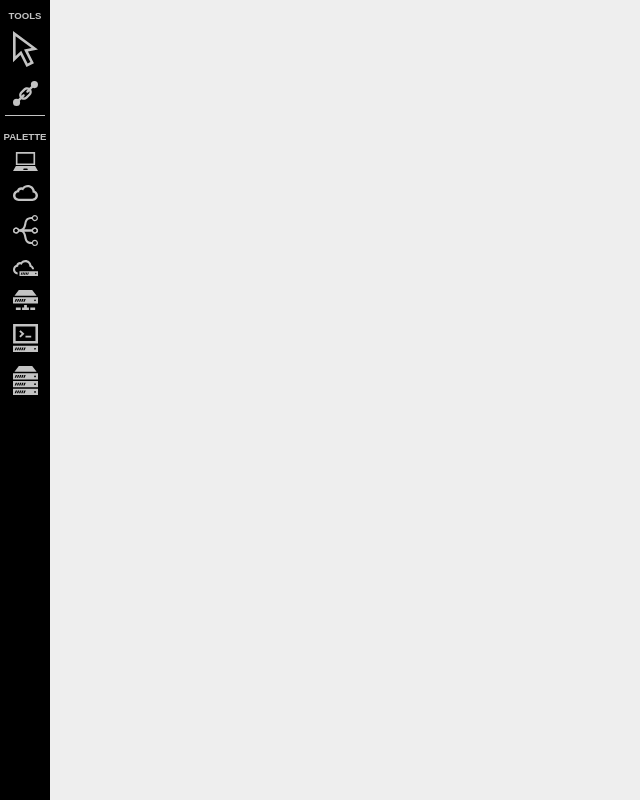
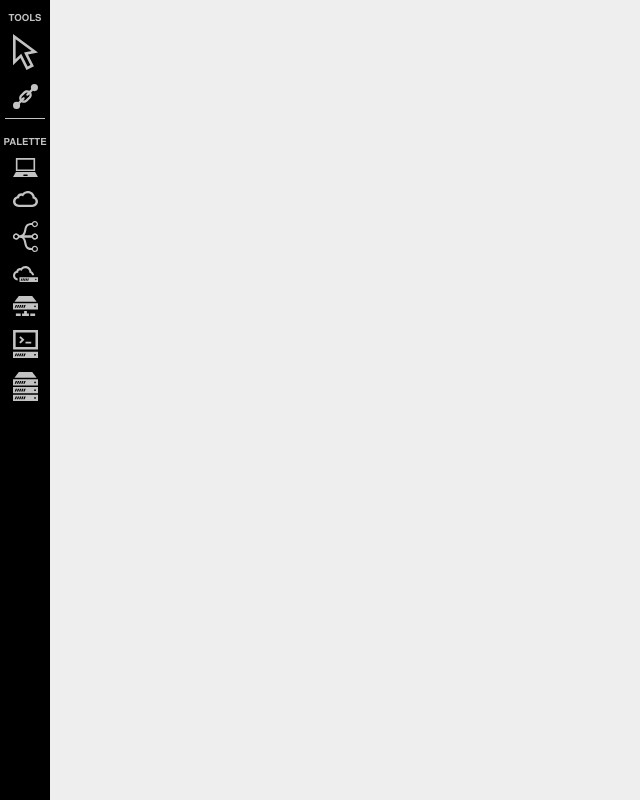
Before and after one commit to UTD-SESeniorDesign-Spring2015-Group4/D-D, a website with bundled scripts: page app/index.html in a window 1280 px wide. Shown: the whole page, without its empty margins (0-640 px from the left). Built offline with nearby package versions, Linux system fonts and the light colour scheme; files whose address does not match are found by name.

Commit message:
Fixed missing font

```diff
--- a/app/css/app.css
+++ b/app/css/app.css
@@ -2,12 +2,12 @@
 /*Fonts*/
 @font-face {
     font-family: texgyreheros-regular;
-    src: url(fonts/texgyreheros-regular.otf);
+    src: url(../fonts/texgyreheros-regular.otf);
 }
 
 @font-face {
     font-family: texgyreheros-bold;
-    src: url(fonts/texgyreheros-bold.otf);
+    src: url(../fonts/texgyreheros-bold.otf);
 }
 
 /*body*/
```
